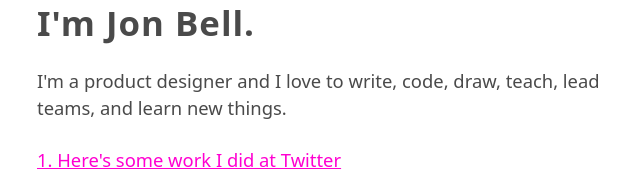
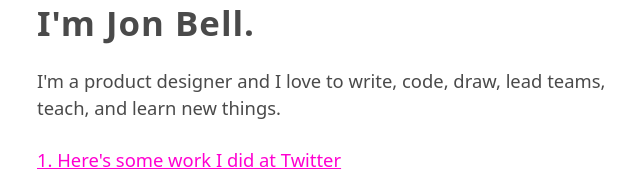
Before and after one commit to jonbell-lot23/lot23, a Next.js app: page / in a window 1280 px wide. Shown: the part 170-342 px from the top of the page, without its empty margins (115-755 px from the left). Built offline with nearby package versions, Linux system fonts and the light colour scheme.

Commit message:
slight change to see favicon

```diff
--- a/src/pages/index.tsx
+++ b/src/pages/index.tsx
@@ -20,8 +20,8 @@ export default function Home() {
             <div className="WorkSection-content">
               <h3>Hello! <br />I'm Jon Bell.</h3>
               <p>
-                I'm a product designer and I love to write, code, draw, teach,
-                lead teams, and learn new things.
+                I'm a product designer and I love to write, code, draw,
+                lead teams, teach, and learn new things.
               </p>
 
               <p>
```
